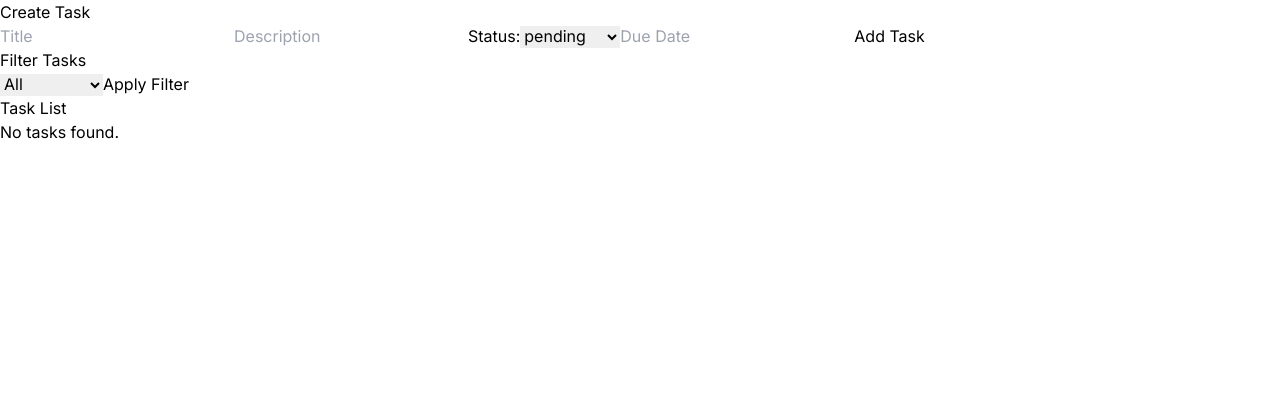
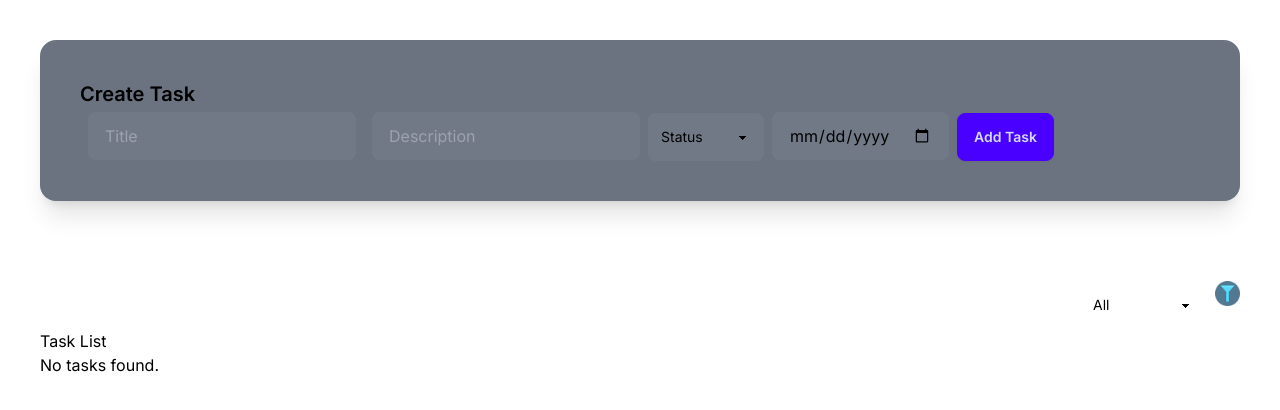
Before and after one commit to CypherPrime/learnly-test, a Next.js app: page / in a window 1280 px wide. Shown: the top 410 px of the page. Built offline with nearby package versions, Linux system fonts and the light colour scheme.

Commit message:
completed

```diff
--- a/app/components/FilterTasks.tsx
+++ b/app/components/FilterTasks.tsx
@@ -1,6 +1,7 @@
 import React, { useState } from "react";
 import { useDispatch } from "react-redux";
 import { filterTasks } from "../redux/actions";
+import Image from "next/image";
 
 const FilterTasks: React.FC = () => {
   const [status, setStatus] = useState("");
@@ -12,14 +13,22 @@ const FilterTasks: React.FC = () => {
   };
 
   return (
-    <div>
-      <h2>Filter Tasks</h2>
-      <select value={status} onChange={(e) => setStatus(e.target.value)}>
+    <div className="card-actions justify-end">
+      <select
+        className="select select-ghost h-10"
+        value={status}
+        onChange={(e) => setStatus(e.target.value)}
+      >
         <option value="">All</option>
         <option value="pending">Pending</option>
         <option value="completed">Completed</option>
       </select>
-      <button onClick={handleFilter}>Apply Filter</button>
+      <Image
+        alt="filter"
+        src={require("../asserts/filt.png").default}
+        onClick={handleFilter}
+        style={{ width: "25px", height: "25px", cursor: "pointer" }}
+      />
     </div>
   );
 };
--- a/app/components/NewTask.tsx
+++ b/app/components/NewTask.tsx
@@ -7,7 +7,7 @@ const NewTask: React.FC = () => {
   const [title, setTitle] = useState("");
   const [description, setDescription] = useState("");
   const [dueDate, setDueDate] = useState("");
-  const [status, setStatus] = useState("pending");
+  const [status, setStatus] = useState("");
 
   const dispatch = useDispatch();
 
@@ -18,6 +18,7 @@ const NewTask: React.FC = () => {
       description,
       dueDate,
       status,
+      id: Math.floor(Math.random() * 100000),
     };
     dispatch(addTask(task));
     // Clear form fields after submitting
@@ -27,35 +28,50 @@ const NewTask: React.FC = () => {
   };
 
   return (
+    <div className="p-10">
+      <div className="card card-compact w-100 bg-base-100 shadow-xl p-10 bg-gray-500">
+        <h2 className="card-title ">Create Task</h2>
         <form onSubmit={handleSubmit}>
-      <h2>Create Task</h2>
           <input
             type="text"
             placeholder="Title"
             value={title}
             onChange={(e) => setTitle(e.target.value)}
+            className="input input-ghost w-50 max-w-xs mx-2 "
           />
           <input
             type="text"
             placeholder="Description"
             value={description}
             onChange={(e) => setDescription(e.target.value)}
+            className="input input-ghost w-50 max-w-xs mx-2 "
           />
-      <span>
-        Status:
-        <select value={status} onChange={(e: any) => setStatus(e.target.value)}>
+
+          <select
+            value={status}
+            onChange={(e: any) => setStatus(e.target.value)}
+            className="select select-ghost h-12 select-sm w-50 max-w-xs"
+          >
+            <option disabled selected value={""}>
+              Status
+            </option>
             <option value={"pending"}>pending</option>
             <option value={"completed"}>completed</option>
           </select>
-      </span>
+
           <input
-        type="text"
+            type="date"
             placeholder="Due Date"
             value={dueDate}
             onChange={(e) => setDueDate(e.target.value)}
+            className="input input-ghost w-50 max-w-xs mx-2 "
           />
-      <button type="submit">Add Task</button>
+          <button type="submit" className="btn btn-primary">
+            Add Task
+          </button>
         </form>
+      </div>
+    </div>
   );
 };
 
--- a/app/components/SingleTask.tsx
+++ b/app/components/SingleTask.tsx
@@ -1,20 +1,75 @@
-import React from "react";
-import { Task } from "../redux/types";
+// components/Task.tsx
 
-interface SingleTaskProps {
-  task: Task;
+import React, { useState } from "react";
+import { useDispatch } from "react-redux";
+import { deleteTask, updateTask } from "../redux/actions";
+import { Task as TaskType } from "../redux/types";
+
+interface TaskProps {
+  task: TaskType;
 }
 
-const SingleTask: React.FC<SingleTaskProps> = ({ task }) => {
+const Task: React.FC<TaskProps> = ({ task }) => {
+  const [isEditing, setIsEditing] = useState(false);
+  const [editedTask, setEditedTask] = useState(task.title);
+
+  const dispatch = useDispatch();
+
+  const handleDelete = () => {
+    dispatch(deleteTask(task.id as string));
+  };
+
+  const handleEdit = () => {
+    setIsEditing(true);
+  };
+
+  const handleSave = () => {
+    dispatch(updateTask({ ...task, title: editedTask }));
+    setIsEditing(false);
+  };
+
+  const handleCancel = () => {
+    setIsEditing(false);
+    setEditedTask(task.title);
+  };
+
+  const handleChange = (e: React.ChangeEvent<HTMLInputElement>) => {
+    setEditedTask(e.target.value);
+  };
+
   return (
-    <div>
-      <h3>{task.title}</h3>
-      <p>{task.description}</p>
-      <p>Due Date: {task.dueDate}</p>
-      <p>Status: {task.status}</p>
-      {/* Add additional UI for editing or marking the task as completed */}
+    <div className="card w-90 bg-gray-300 shadow-xl p-8 m-4">
+      {isEditing ? (
+        <>
+          <input type="text" value={editedTask} onChange={handleChange} />
+          <button onClick={handleSave}>Save</button>
+          <button onClick={handleCancel}>Cancel</button>
+        </>
+      ) : (
+        <>
+          <h2 className="card-title">{task.title}</h2>
+          <span className="card-actions justify-end">
+            {task.dueDate}
+            {task.status === "completed" ? (
+              <div className="badge badge-primary">{task.status}</div>
+            ) : (
+              <div className="badge badge-secondary">{task.status}</div>
+            )}
+          </span>
+          <p>{task.description}</p>
+
+          <div className="card-actions justify-end">
+            <button className="badge badge-outline" onClick={handleEdit}>
+              Edit
+            </button>
+            <button className="badge badge-outline" onClick={handleDelete}>
+              Delete
+            </button>
+          </div>
+        </>
+      )}
     </div>
   );
 };
 
-export default SingleTask;
+export default Task;
--- a/app/components/TasksList.tsx
+++ b/app/components/TasksList.tsx
@@ -12,7 +12,7 @@ const TaskList: React.FC = () => {
 
   return (
     <div>
-      <h2>Task List</h2>
+      <h2 className="title">Task List</h2>
       {tasks.length === 0 ? (
         <p>No tasks found.</p>
       ) : (
--- a/app/layout.tsx
+++ b/app/layout.tsx
@@ -1,22 +1,22 @@
-import './globals.css'
-import type { Metadata } from 'next'
-import { Inter } from 'next/font/google'
+import "./globals.css";
+import type { Metadata } from "next";
+import { Inter } from "next/font/google";
 
-const inter = Inter({ subsets: ['latin'] })
+const inter = Inter({ subsets: ["latin"] });
 
 export const metadata: Metadata = {
-  title: 'Create Next App',
-  description: 'Generated by create next app',
-}
+  title: "Create Next App",
+  description: "Generated by create next app",
+};
 
 export default function RootLayout({
   children,
 }: {
-  children: React.ReactNode
+  children: React.ReactNode;
 }) {
   return (
-    <html lang="en">
+    <html lang="en" data-theme="light">
       <body className={inter.className}>{children}</body>
     </html>
-  )
+  );
 }
--- a/app/page.tsx
+++ b/app/page.tsx
@@ -9,8 +9,8 @@ import store from "./redux/store";
 const Home: React.FC = () => {
   return (
     <Provider store={store}>
-      <div>
-        <NewTask />
+      <NewTask />
+      <div className="card p-10">
         <FilterTasks />
         <TasksList />
       </div>
--- a/app/redux/actions.ts
+++ b/app/redux/actions.ts
@@ -3,8 +3,11 @@ import { Task } from "./types";
 // Action types
 export const ADD_TASK = "ADD_TASK";
 export const FILTER_TASKS = "FILTER_TASKS";
+export const DELETE_TASK = "DELETE_TASK";
+export const UPDATE_TASK = "UPDATE_TASK";
+export const SWITCH_THEME = "SWITCH_THEME";
 
-// Action creators
+// Actions
 export const addTask = (task: Task) => ({
   type: ADD_TASK,
   payload: task,
@@ -14,3 +17,17 @@ export const filterTasks = (status: string) => ({
   type: FILTER_TASKS,
   payload: status,
 });
+
+export const deleteTask = (taskId: string) => {
+  return {
+    type: DELETE_TASK,
+    payload: taskId,
+  };
+};
+
+export const updateTask = (updatedTask: Task) => {
+  return {
+    type: UPDATE_TASK,
+    payload: updatedTask,
+  };
+};
--- a/app/redux/reducers.ts
+++ b/app/redux/reducers.ts
@@ -1,10 +1,12 @@
-import { ADD_TASK, FILTER_TASKS } from "./actions";
-import { Task, RootState } from "./types";
+import { useState } from "react";
+import { ADD_TASK, FILTER_TASKS, SWITCH_THEME } from "./actions";
+import { Task, RootState, DELETE_TASK, UPDATE_TASK } from "./types";
 
 const initialState: RootState = {
   tasks: [],
   filteredTasks: [],
 };
+let theme: boolean = false;
 
 const rootReducer = (state = initialState, action: any) => {
   switch (action.type) {
@@ -26,6 +28,30 @@ const rootReducer = (state = initialState, action: any) => {
         ...state,
         filteredTasks,
       };
+    case DELETE_TASK:
+      const updatedTasksAfterDelete = state.tasks.filter(
+        (task: Task) => task.id !== action.payload
+      );
+      return {
+        ...state,
+        tasks: updatedTasksAfterDelete,
+      };
+    case UPDATE_TASK:
+      const updatedTasksAfterUpdate = state.tasks.map((task: Task) => {
+        if (task.id === action.payload.id) {
+          return {
+            ...task,
+            title: action.payload.title,
+          };
+        }
+        return task;
+      });
+      return {
+        ...state,
+        tasks: updatedTasksAfterUpdate,
+      };
+    case SWITCH_THEME:
+      theme = !theme;
     default:
       return state;
   }
--- a/app/redux/types.ts
+++ b/app/redux/types.ts
@@ -1,5 +1,5 @@
 export interface Task {
-  id?: number;
+  id?: any;
   title: string;
   description: string;
   dueDate: string;
@@ -10,3 +10,6 @@ export interface RootState {
   tasks: Task[];
   filteredTasks: Task[];
 }
+
+export const DELETE_TASK = "DELETE_TASK";
+export const UPDATE_TASK = "UPDATE_TASK";
--- a/package.json
+++ b/package.json
@@ -26,5 +26,8 @@
     "redux-thunk": "^3.1.0",
     "tailwindcss": "3.4.1",
     "typescript": "5.3.3"
+  },
+  "devDependencies": {
+    "daisyui": "^4.6.0"
   }
 }
--- a/tailwind.config.ts
+++ b/tailwind.config.ts
@@ -1,20 +1,23 @@
-import type { Config } from 'tailwindcss'
+import type { Config } from "tailwindcss";
 
 const config: Config = {
   content: [
-    './pages/**/*.{js,ts,jsx,tsx,mdx}',
-    './components/**/*.{js,ts,jsx,tsx,mdx}',
-    './app/**/*.{js,ts,jsx,tsx,mdx}',
+    "./pages/**/*.{js,ts,jsx,tsx,mdx}",
+    "./components/**/*.{js,ts,jsx,tsx,mdx}",
+    "./app/**/*.{js,ts,jsx,tsx,mdx}",
   ],
   theme: {
     extend: {
       backgroundImage: {
-        'gradient-radial': 'radial-gradient(var(--tw-gradient-stops))',
-        'gradient-conic':
-          'conic-gradient(from 180deg at 50% 50%, var(--tw-gradient-stops))',
+        "gradient-radial": "radial-gradient(var(--tw-gradient-stops))",
+        "gradient-conic":
+          "conic-gradient(from 180deg at 50% 50%, var(--tw-gradient-stops))",
       },
     },
   },
-  plugins: [],
-}
-export default config
+  plugins: [require("daisyui")],
+  daisyui: {
+    themes: ["light", "dark"],
+  },
+};
+export default config;
```
Also changed, not shown: app/asserts/filt.png (added), 1 other file (tests, documents, lock files or other folders). Lines whose indentation alone changed are shown as unchanged.
